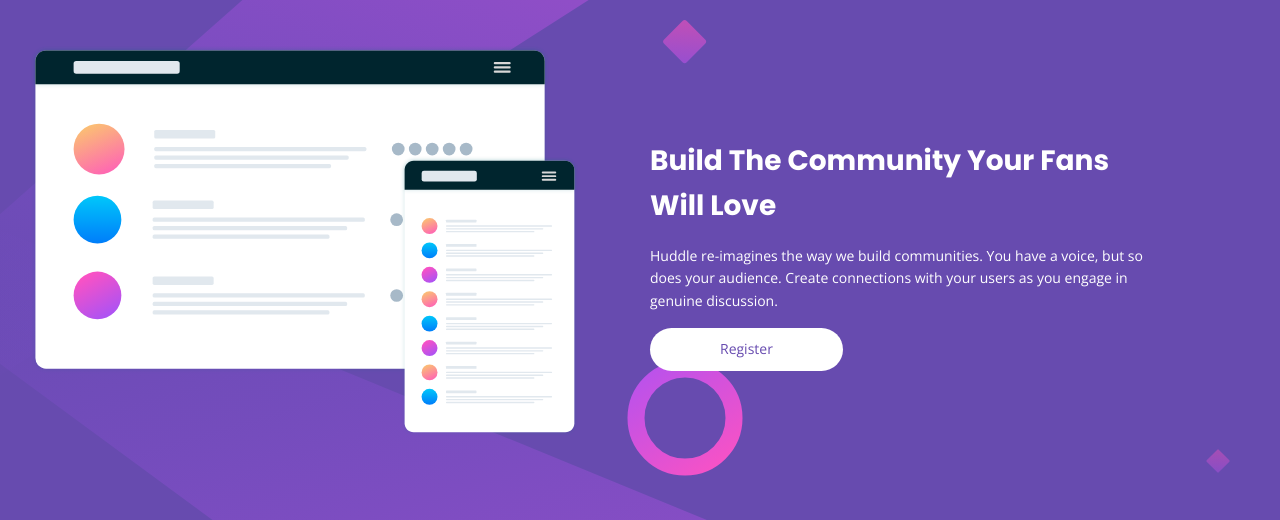
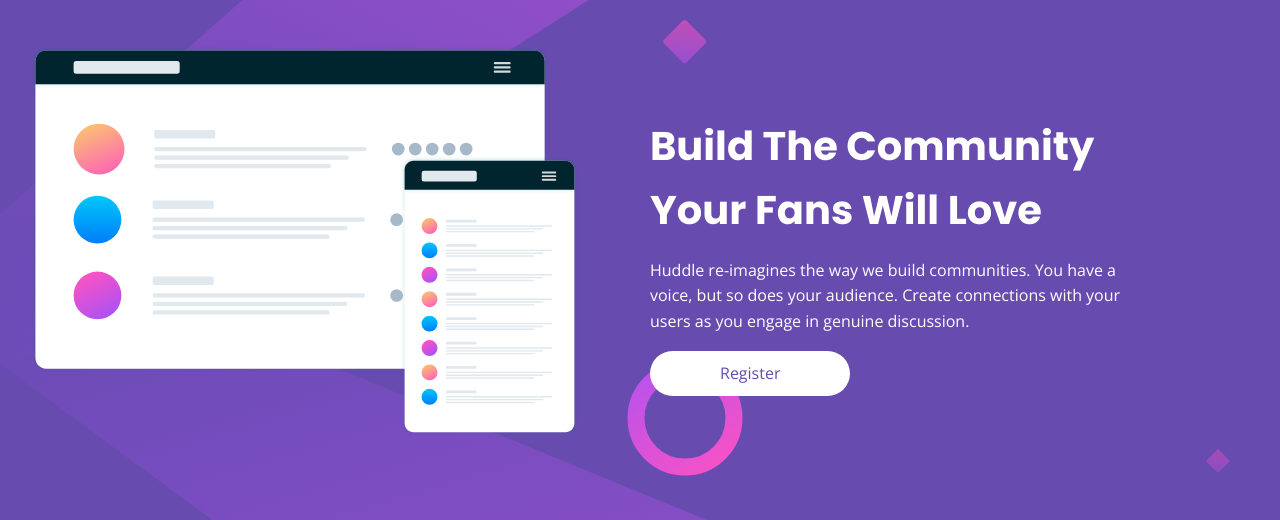
Before and after one commit to Chrissus14/single-introductory-section, a plain HTML site: page index.html in a window 1280 px wide. Shown: the part 145-665 px from the top of the page. Drawn offline with nearby package versions, Linux system fonts and the light colour scheme.

Commit message:
font size modificado

```diff
--- a/css/style.css
+++ b/css/style.css
@@ -91,6 +91,9 @@ p {
 }
 
 @media screen and (min-width: 800px){
+  body {
+    font-size: 16px;
+  }
   .wrapper {
     background: url('../images/bg-desktop.svg') no-repeat center center;
     background-size: cover;
@@ -125,6 +128,9 @@ p {
     padding-right: 100px;
     width: 50%;
   }
+  .main__content h1{
+    font-size: 40px;
+  }
   .main__content p {
     padding: 0;
   }
```
